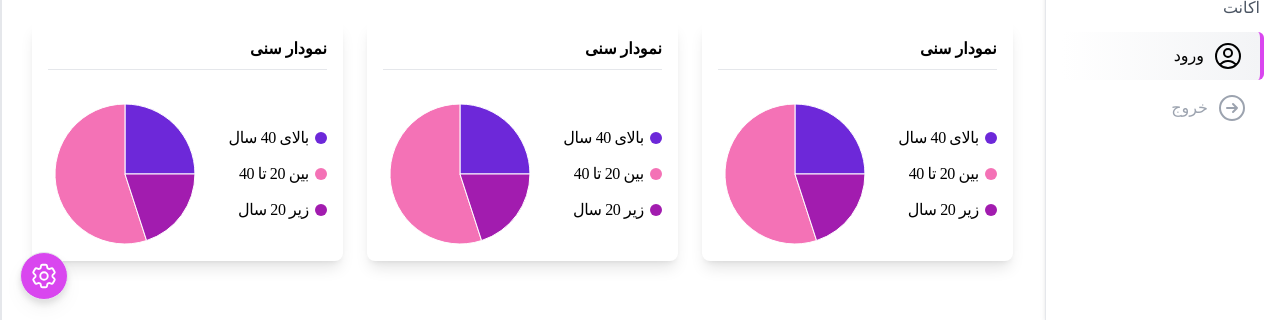
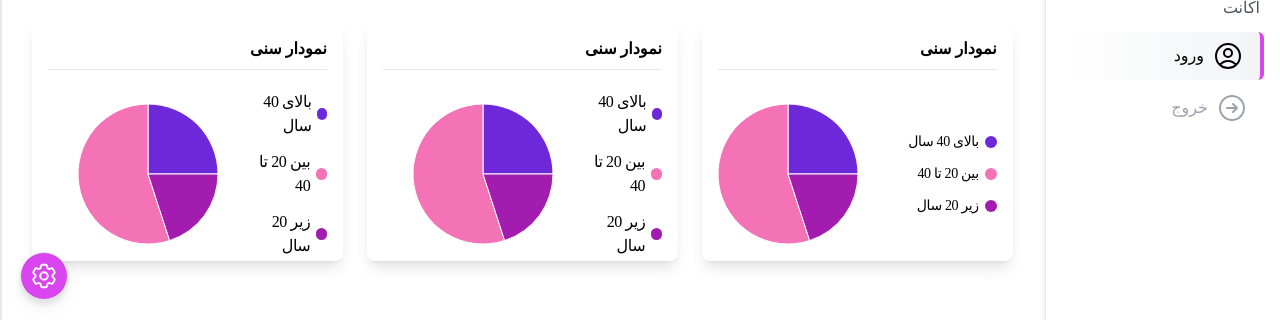
Before and after one commit to HanzaleLatifi/AdminDashboard, a React (Create React App) app in the folder dashboard/: page /login in a window 1280 px wide. Shown: the part 480-800 px from the top of the page. Built offline with nearby package versions, Linux system fonts and the light colour scheme.

Commit message:
fixed pieChart bug

```diff
--- a/dashboard/src/components/Sidebar.tsx
+++ b/dashboard/src/components/Sidebar.tsx
@@ -24,7 +24,7 @@ const Sidebar = () => {
 
   return (
         <>
-                {activeMenu ?<div className='md:h-auto w-3/4 sm:w-72 fixed sm:relative h-screen bg-white dark:bg-gray-700 dark:shadow-gray-400 dark:border-none shadow-md border-l  transition-all duration-300  z-40'>
+              {activeMenu ? <div className='md:h-auto w-3/4 sm:w-72 fixed sm:relative h-screen bg-white dark:bg-gray-700 dark:shadow-gray-400 dark:border-none shadow-md border-l  transition-all duration-300  z-40'>
                                 <div className=" md:overflow-hidden h-screen overflow-auto md:hover:overflow-auto pb-10 "  >
                                     <div className="mt-4 relative  ">
                                         {links.map((item) => (
--- a/dashboard/src/components/charts/PieCharts.tsx
+++ b/dashboard/src/components/charts/PieCharts.tsx
@@ -14,7 +14,7 @@ const COLORS = ['#6d28d9', '#f472b6', '#a21caf'];
 
 const CircularChart: React.FC<Props> = ({ data }) => {
   return (
-    <ResponsiveContainer className=' -ml-6' width={'100%'} height={'100%'} >
+    <ResponsiveContainer  minWidth={200} minHeight={200} width={'100%'} height={'100%'} >
         <PieChart >
         <Pie
             isAnimationActive={true}
--- a/dashboard/src/pages/Home.tsx
+++ b/dashboard/src/pages/Home.tsx
@@ -69,15 +69,17 @@ const Home = () => {
 
             <div className='shadow-lg h-60 rounded-lg  font-semibold p-4 dark:shadow-purple-100 dark:shadow-md '>
              <h3 className=' pb-2 border-b dark:border-gray-700 dark:text-gray-200'>نمودار سنی</h3>
-              <div className='flex h-full items-center '>
-                <div className='w-1/2'>
-                    <ul className='font-light space-y-3 dark:text-gray-300 '>
+              <div className='flex h-full items-center justify-between '>
+                <div className='w-1/2 h-full flex items-center '>
+                    <ul className='font-light text-sm  space-y-3 dark:text-gray-300 '>
                         <li className="flex tracking-tight items-center gap-1.5"><span className='bg-violet-700 w-3 h-3 rounded-full'></span> بالای 40 سال  </li>
                         <li className="flex tracking-tight items-center gap-1.5"><span className='bg-pink-400 w-3 h-3 rounded-full'></span> بین 20 تا 40  </li>
                         <li className="flex tracking-tight items-center gap-1.5 "><span className='bg-fuchsia-700 w-3 h-3 rounded-full'></span> زیر 20 سال  </li>
                     </ul>
                 </div>
-                <CircularChart data={[{name:'بالای 40 سال' , value:25},{name:'بین 20 تا 40 سال' , value:55},{name:'زیر 20 سال' , value:20}]}/>
+                <div className='w-1/2 flex items-center justify-center '>
+                  <CircularChart data={[{name:'بالای 40 سال' , value:25},{name:'بین 20 تا 40 سال' , value:55},{name:'زیر 20 سال' , value:20}]}/>
+                </div>
               </div>
             </div>
 
```
Lines whose indentation alone changed are shown as unchanged.
